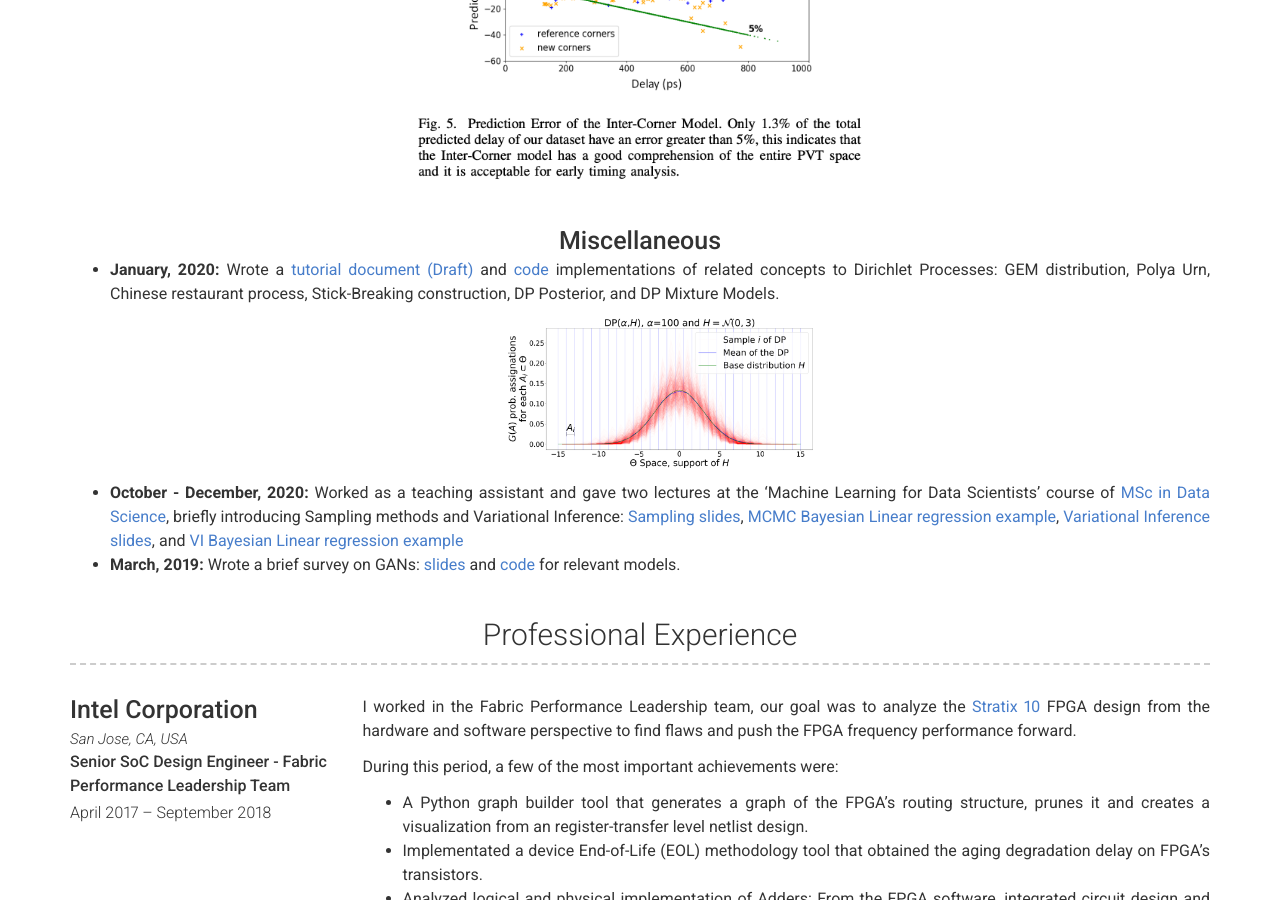
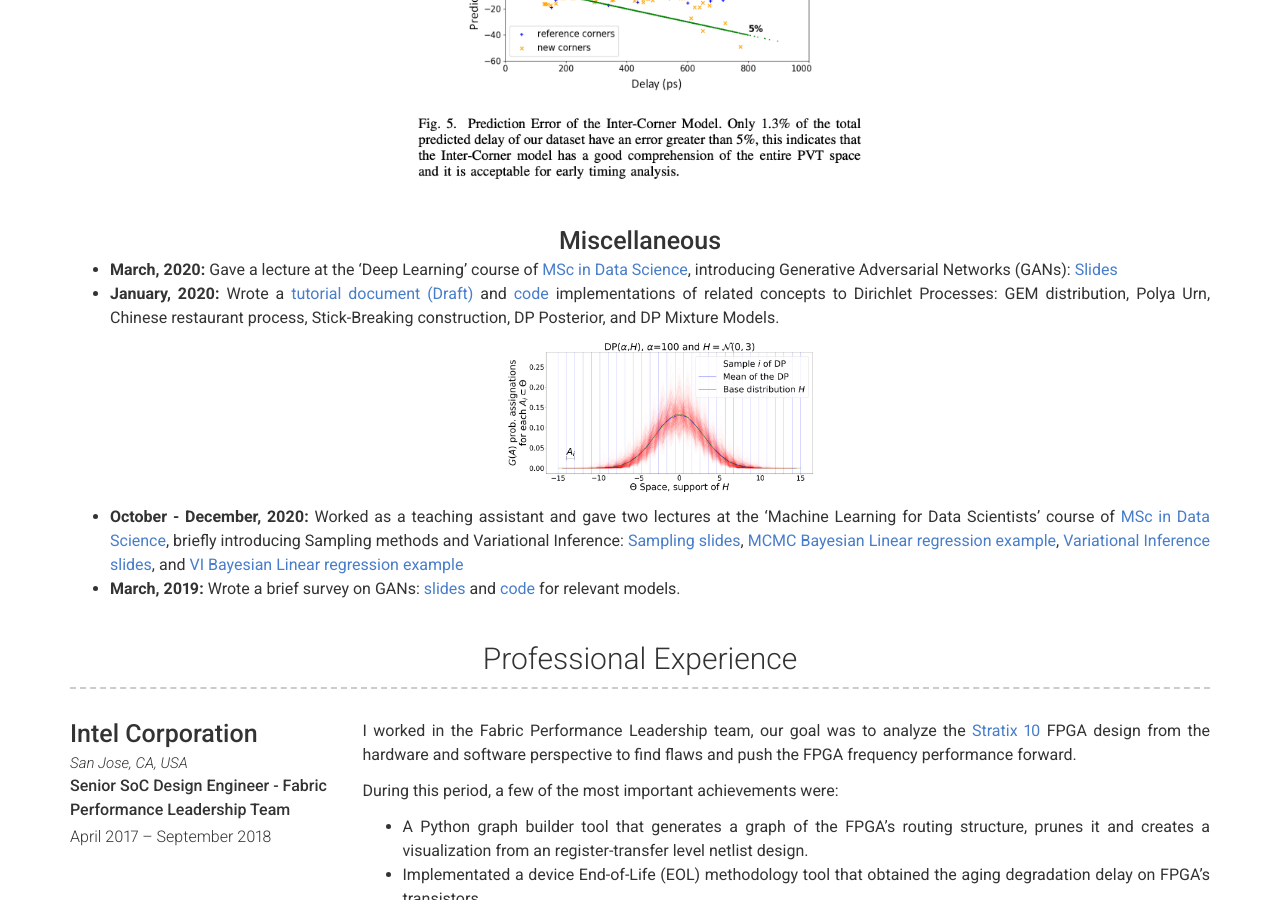
Before and after one commit to AdalbertoCq/adalbertocq.github.io, a Jekyll site: the page built from index.md, in a window 1280 px wide and 900 px high, scrolled down 2190 px. Built offline with Jekyll 4.4.1, drawn with Linux system fonts in a browser that asks for light colours; nearby versions of some CDN libraries.

Commit message:
Introduced GAN lecture.

```diff
--- a/_data/projects.yml
+++ b/_data/projects.yml
@@ -41,6 +41,7 @@
 - layout: top-middle
   name: "Miscellaneous"
   description: | # this will include new lines to allow paragraphs
+    - **March, 2020:** Gave a lecture at the 'Deep Learning' course of [MSc in Data Science](https://www.gla.ac.uk/postgraduate/taught/datascience/), introducing Generative Adversarial Networks (GANs): [Slides](https://drive.google.com/open?id=1RSXm8G55yfUdW70SRW5iZ7MlKGRWjhDx)
     - **January, 2020:** Wrote a [tutorial document (Draft)](https://github.com/AdalbertoCq/Dirichlet_processes/blob/master/Dirichlet_Processes.pdf) and [code](https://github.com/AdalbertoCq/Dirichlet_processes) implementations of related concepts to Dirichlet Processes: GEM distribution, Polya Urn, Chinese restaurant process, Stick-Breaking construction, DP Posterior, and DP Mixture Models.
     ![hand](./images/dp_visualization_alpha_100.png){: width="30%" height="30%" style="display: block; margin: 0 auto; padding:10px"}
     - **October - December, 2020:** Worked as a teaching assistant and gave two lectures at the 'Machine Learning for Data Scientists' course of [MSc in Data Science](https://www.gla.ac.uk/postgraduate/taught/datascience/), briefly introducing Sampling methods and Variational Inference: [Sampling slides](https://drive.google.com/open?id=1RpEKhNfdujGOCsChF_p8-hs4uOYe_ux8U5Vra51B-cc), [MCMC Bayesian Linear regression example](https://drive.google.com/open?id=1kmT8FcS9XA0ajrjfWpAYYVwW60FNCzvF), [Variational Inference slides](https://drive.google.com/open?id=1oQzbEjyt-FJIU5v3sl6MH8ghuhbuB5a_Lfjj4TP_UZ0), and [VI Bayesian Linear regression example](https://drive.google.com/open?id=1NnnIwnpcM71THvqJgr2lJ84Ii4_jg563)
```
